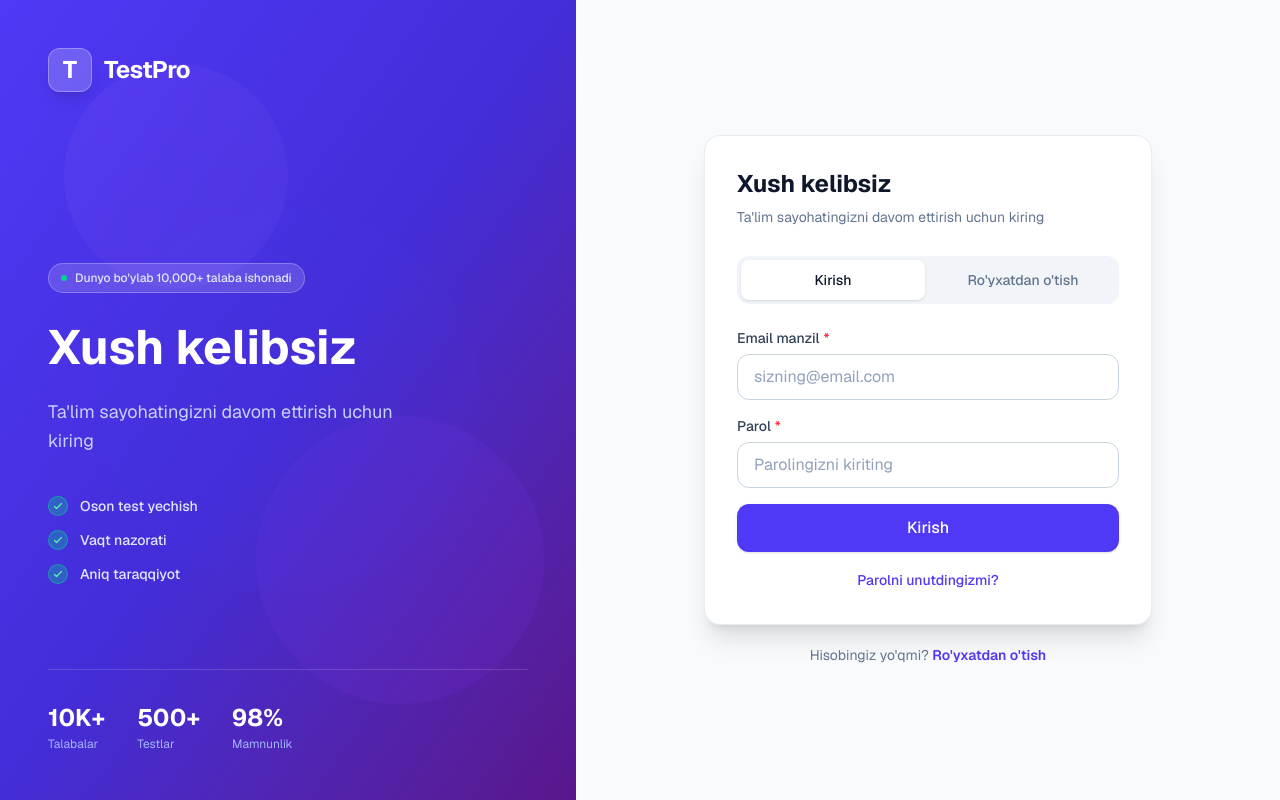
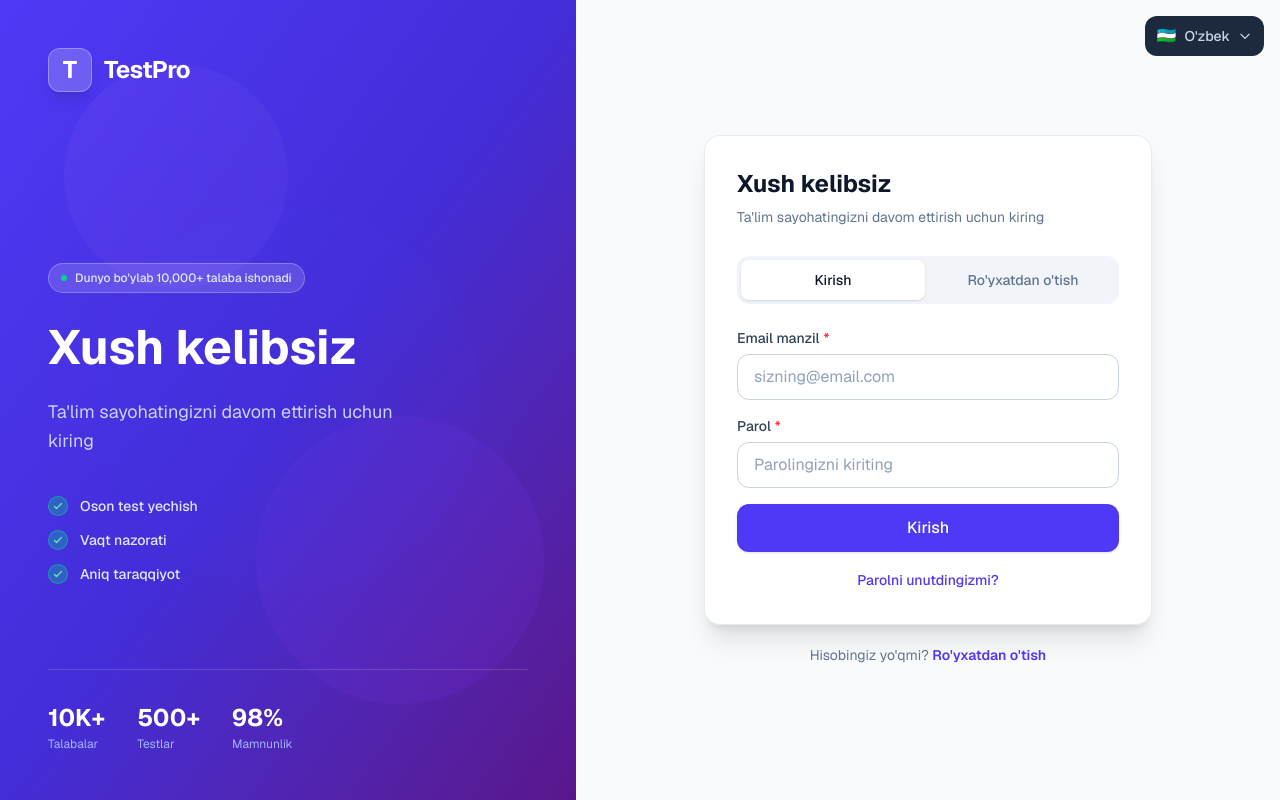
Before and after one commit to samandarelmurodov645-gif/remote-testing-system, a Next.js app: page /login in a window 1280 px wide. Built offline with nearby package versions, Linux system fonts and the light colour scheme.

Commit message:
add language switcher to login page

```diff
--- a/src/app/login/LoginForm.tsx
+++ b/src/app/login/LoginForm.tsx
@@ -4,6 +4,7 @@ import { useState, useTransition } from "react";
 import { signInAction, signUpAction } from "./actions";
 import { Button, Input } from "@/components/ui";
 import { useLanguage } from "@/contexts/LanguageContext";
+import { LanguageSwitcher } from "@/components/layout/LanguageSwitcher";
 
 export default function LoginForm({ nextPath }: { nextPath: string }) {
   const { t } = useLanguage();
@@ -94,7 +95,12 @@ export default function LoginForm({ nextPath }: { nextPath: string }) {
       </div>
 
       {/* Right: Form panel */}
-      <div className="flex-1 flex items-center justify-center p-6 sm:p-10 bg-slate-50">
+      <div className="flex-1 flex items-center justify-center p-6 sm:p-10 bg-slate-50 relative">
+        <div className="absolute top-4 right-4">
+          <div className="bg-slate-800 rounded-xl">
+            <LanguageSwitcher dropUp={false} />
+          </div>
+        </div>
         <div className="w-full max-w-md">
           {/* Mobile logo */}
           <div className="lg:hidden flex items-center justify-center gap-2.5 mb-8">
--- a/src/components/layout/LanguageSwitcher.tsx
+++ b/src/components/layout/LanguageSwitcher.tsx
@@ -4,7 +4,7 @@ import { useState, useRef, useEffect } from "react";
 import { useLanguage } from "@/contexts/LanguageContext";
 import { LANGUAGES } from "@/lib/i18n/translations";
 
-export function LanguageSwitcher() {
+export function LanguageSwitcher({ dropUp = true }: { dropUp?: boolean }) {
   const { lang, setLang, t, isChanging } = useLanguage();
   const [open, setOpen] = useState(false);
   const ref = useRef<HTMLDivElement>(null);
@@ -46,7 +46,7 @@ export function LanguageSwitcher() {
       </button>
 
       {open && (
-        <div className="absolute bottom-full left-0 mb-2 w-44 bg-slate-800 border border-slate-700 rounded-xl shadow-xl overflow-hidden z-50">
+        <div className={`absolute ${dropUp ? "bottom-full left-0 mb-2" : "top-full right-0 mt-2"} w-44 bg-slate-800 border border-slate-700 rounded-xl shadow-xl overflow-hidden z-50`}>
           {LANGUAGES.map((l) => (
             <button
               key={l.code}
```
